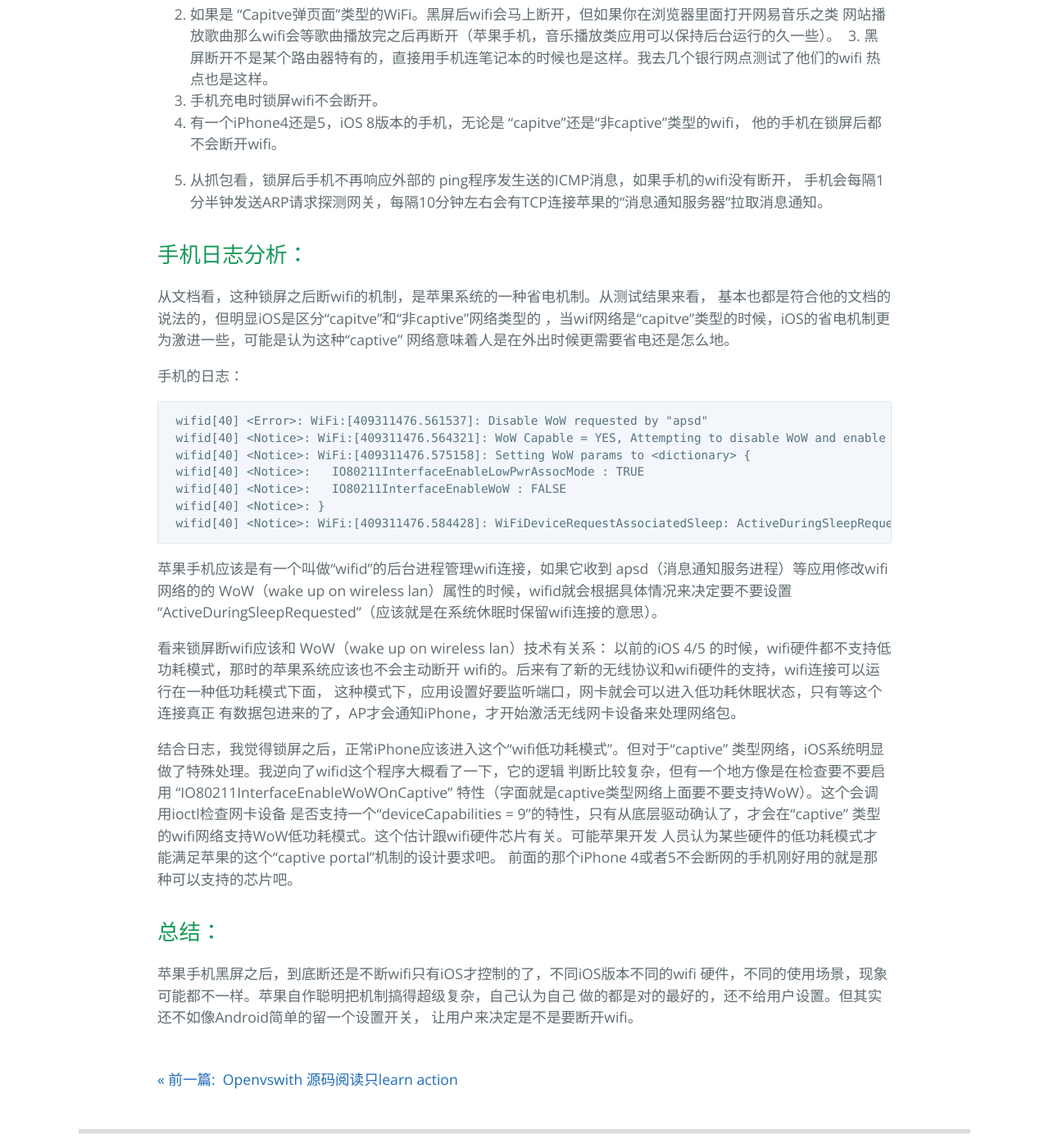
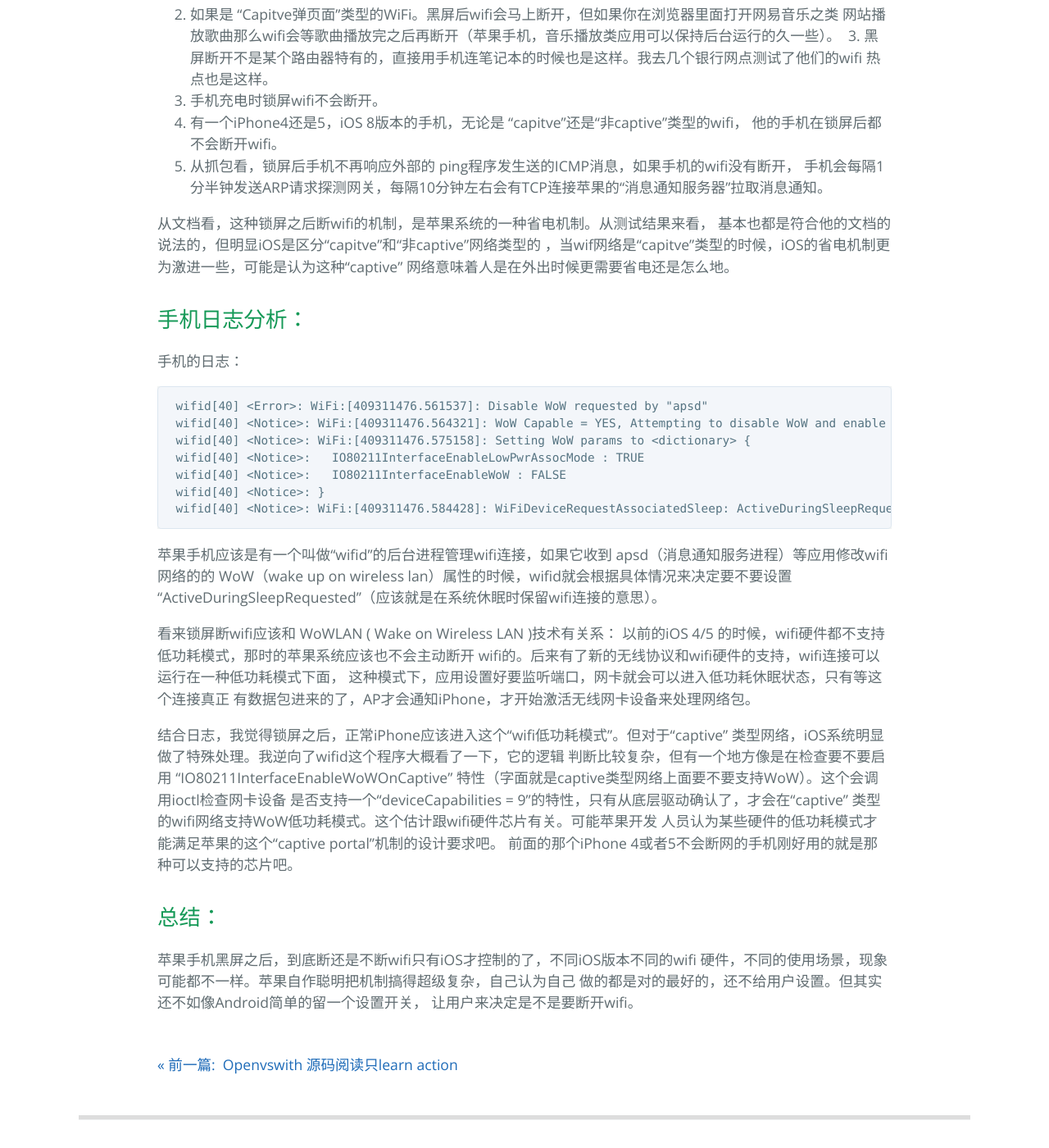
Before and after one commit to gmd20/gmd20.github.io, a Jekyll site: the page built from _posts/2017-07-28-苹果手机在锁屏之后wifi断开问题.markdown, in a window 1280 px wide and 1400 px high, scrolled down 945 px. Shown: the whole window at 82% size. Built offline with Jekyll 4.4.1, drawn with Linux system fonts in a browser that asks for light colours; Markdown is read by kramdown in place of the engine named in the settings; comment, search, counter and statistics services are not loaded.

Commit message:
Update 2017-07-28-苹果手机在锁屏之后wifi断开问题.markdown

````diff
--- a/_posts/2017-07-28-苹果手机在锁屏之后wifi断开问题.markdown
+++ b/_posts/2017-07-28-苹果手机在锁屏之后wifi断开问题.markdown
@@ -20,17 +20,17 @@
   4. 手机充电时锁屏wifi不会断开。
   5. 有一个iPhone4还是5，iOS 8版本的手机，无论是 “capitve”还是“非captive”类型的wifi，
      他的手机在锁屏后都不会断开wifi。
-
   6. 从抓包看，锁屏后手机不再响应外部的 ping程序发生送的ICMP消息，如果手机的wifi没有断开，
      手机会每隔1分半钟发送ARP请求探测网关，每隔10分钟左右会有TCP连接苹果的“消息通知服务器”拉取消息通知。
 
-
-手机日志分析：
-----------
    从文档看，这种锁屏之后断wifi的机制，是苹果系统的一种省电机制。从测试结果来看，
 基本也都是符合他的文档的说法的，但明显iOS是区分“capitve”和“非captive”网络类型的
 ，当wif网络是“capitve”类型的时候，iOS的省电机制更为激进一些，可能是认为这种“captive”
 网络意味着人是在外出时候更需要省电还是怎么地。
+
+手机日志分析：
+----------
+
 
 手机的日志：
 ```text
@@ -48,7 +48,7 @@
  lan）属性的时候，wifid就会根据具体情况来决定要不要设置
  “ActiveDuringSleepRequested”（应该就是在系统休眠时保留wifi连接的意思）。
 
- 看来锁屏断wifi应该和 WoW（wake up on wireless lan）技术有关系：
+ 看来锁屏断wifi应该和  WoWLAN ( Wake on Wireless LAN )技术有关系：
  以前的iOS 4/5 的时候，wifi硬件都不支持低功耗模式，那时的苹果系统应该也不会主动断开
  wifi的。后来有了新的无线协议和wifi硬件的支持，wifi连接可以运行在一种低功耗模式下面，
  这种模式下，应用设置好要监听端口，网卡就会可以进入低功耗休眠状态，只有等这个连接真正
````
